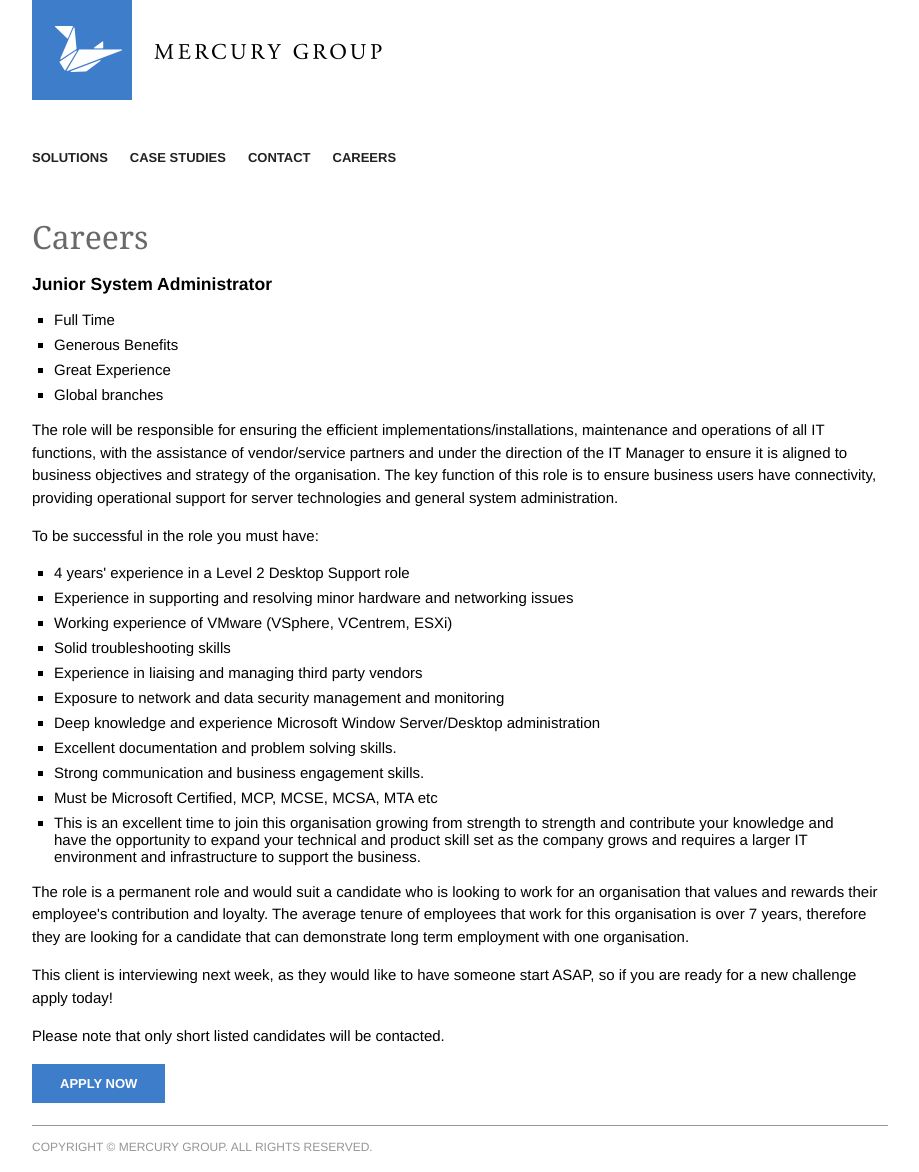
After one commit to NPC360/NPC360, a Flask app: page /careers/job-2342/ in a window 1280 px wide. The commit adds this page. Shown: the whole page, without its empty margins (180-1099 px from the left). Run offline with Flask 2, Linux system fonts and the light colour scheme; some libraries are stand-ins or nearby versions.

Commit message:
Updated the endpoints so that the career page, job-description page and the apply page are all separate URL's

```diff
--- a/wsgi/app.py
+++ b/wsgi/app.py
@@ -108,7 +108,17 @@ def contact():
     return render_template('contact.html')
 
 
-@app.route("/careers/", methods=['GET', 'POST'])
+@app.route("/careers/")
+def careers():
+    return render_template('careers.html')
+
+
+@app.route("/careers/job-2342/")
+def careersJob():
+    return render_template('careers-job-description.html')
+
+
+@app.route("/careers/job-2342/apply/", methods=['GET', 'POST'])
 def signup():
     form = forms.FullSignup(request.form)
 
--- /dev/null
+++ b/wsgi/templates/careers-job-description.html
@@ -0,0 +1,39 @@
+{% extends "layout.html" %}
+{% block title %}Careers{% endblock %}
+{% block body %}
+	<h2>Careers</h2>
+	<!--
+		Already browsing through the source code?
+		Flick us an email at EMAIL@mercurygroup.com to let us know you
+		found this message, it will serve well on your application
+	-->
+	<div class="position-description">
+		<h3>Junior System Administrator</h3>
+		<ul>
+			<li>Full Time</li>
+			<li>Generous Benefits</li>
+			<li>Great Experience</li>
+			<li>Global branches</li>
+		</ul>
+		<p>The role will be responsible for ensuring the efficient implementations/installations, maintenance and operations of all IT functions, with the assistance of vendor/service partners and under the direction of the IT Manager to ensure it is aligned to business objectives and strategy of the organisation. The key function of this role is to ensure business users have connectivity, providing operational support for server technologies and general system administration.</p>
+		<p>To be successful in the role you must have:</p>
+		<ul>
+			<li>4 years' experience in a Level 2 Desktop Support role</li>
+			<li>Experience in supporting and resolving minor hardware and networking issues</li>
+			<li>Working experience of VMware (VSphere, VCentrem, ESXi)</li>
+			<li>Solid troubleshooting skills</li>
+			<li>Experience in liaising and managing third party vendors</li>
+			<li>Exposure to network and data security management and monitoring</li>
+			<li>Deep knowledge and experience Microsoft Window Server/Desktop administration</li>
+			<li>Excellent documentation and problem solving skills.</li>
+			<li>Strong communication and business engagement skills.</li>
+			<li>Must be Microsoft Certified, MCP, MCSE, MCSA, MTA etc</li>
+			<li>This is an excellent time to join this organisation growing from strength to strength and contribute your knowledge and have the opportunity to expand your technical and product skill set as the company grows and requires a larger IT environment and infrastructure to support the business.</li>
+		</ul>
+		<p>The role is a permanent role and would suit a candidate who is looking to work for an organisation that values and rewards their employee's contribution and loyalty. The average tenure of employees that work for this organisation is over 7 years, therefore they are looking for a candidate that can demonstrate long term employment with one organisation.</p>
+		<p>This client is interviewing next week, as they would like to have someone start ASAP, so if you are ready for a new challenge apply today!</p>
+		<p>Please note that only short listed candidates will be contacted.</p>
+
+		<a href="/careers/job-2342/apply/" class="button">Apply now</a>
+	</div>
+{% endblock %}
--- a/wsgi/templates/signup1Error.html
+++ b/wsgi/templates/signup1Error.html
@@ -37,7 +37,7 @@
 
   <p style="margin-bottom: 5px;">Your phone number didn't work, please try again.</p>
 
-  <form id="signupForm" class="signupForm" action="/signup" method="POST">
+  <form id="signupForm" class="signupForm" action="/careers/job-2342/apply/" method="POST">
 
 
     <div>
--- a/wsgi/templates/signup2.html
+++ b/wsgi/templates/signup2.html
@@ -35,7 +35,7 @@
 
   <p style="margin-bottom: 45px;">Ok {{ name }}, we're going to text you a 4 digit authorization code. Please enter it below:</p>
 
-  <form method="POST" action="/careers">
+  <form method="POST" action="/careers/job-2342/apply/">
 
 
   <label>4 digit code</label>
--- a/wsgi/templates/signupError.html
+++ b/wsgi/templates/signupError.html
@@ -33,7 +33,7 @@
   <h2>Signup error</h2>
   <p style="margin-bottom: 45px;">{{ name }}, the 4 digit authentication code you entered wasn't correct, please try entering it again or <a href="/signup">request a new code</a>.</p>
 
-  <form method="POST" action="/signup">
+  <form method="POST" action="/careers/job-2342/apply/">
 
     <label>Authentication Code</label>
 
```
Also changed, not shown: wsgi/templates/careers.html (added, +13 -0 lines), wsgi/templates/signup1.html (+1 -12 lines).
